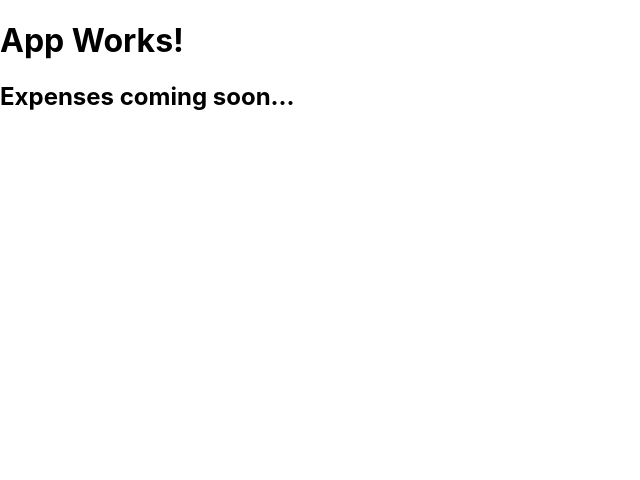
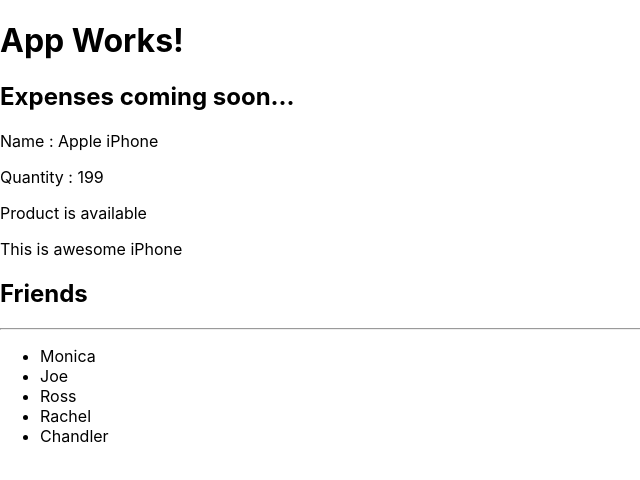
Before and after one commit to synergy2411/apr-24-frontend, a React (Create React App) app in the folder frontend/: page / in a window 1280 px wide. Shown: the top 480 px of the page, without its empty margins (0-640 px from the left). Built offline with nearby package versions, Linux system fonts and the light colour scheme.

Commit message:
jsx code

```diff
--- a/frontend/src/Components/Expenses/Expenses.jsx
+++ b/frontend/src/Components/Expenses/Expenses.jsx
@@ -1,5 +1,34 @@
+import React from "react";
+
 function Expenses() {
-  return <h2>Expenses coming soon...</h2>;
+  let product = {
+    name: "Apple iPhone",
+    quantity: 199,
+    description: "This is awesome iPhone",
+  };
+
+  let friends = ["Monica", "Joe", "Ross", "Rachel", "Chandler"];
+
+  return (
+    <div>
+      <h2>Expenses coming soon...</h2>
+      <p>Name : {product.name}</p>
+      <p>Quantity : {product.quantity}</p>
+      <p>
+        {product.quantity > 0
+          ? "Product is available"
+          : "Product is unavailable"}
+      </p>
+      <p>{product.description}</p>
+      <h2>Friends</h2>
+      <hr />
+      <ul>
+        {friends.map((friend) => (
+          <li>{friend}</li>
+        ))}
+      </ul>
+    </div>
+  );
 }
 
 export default Expenses;
```
